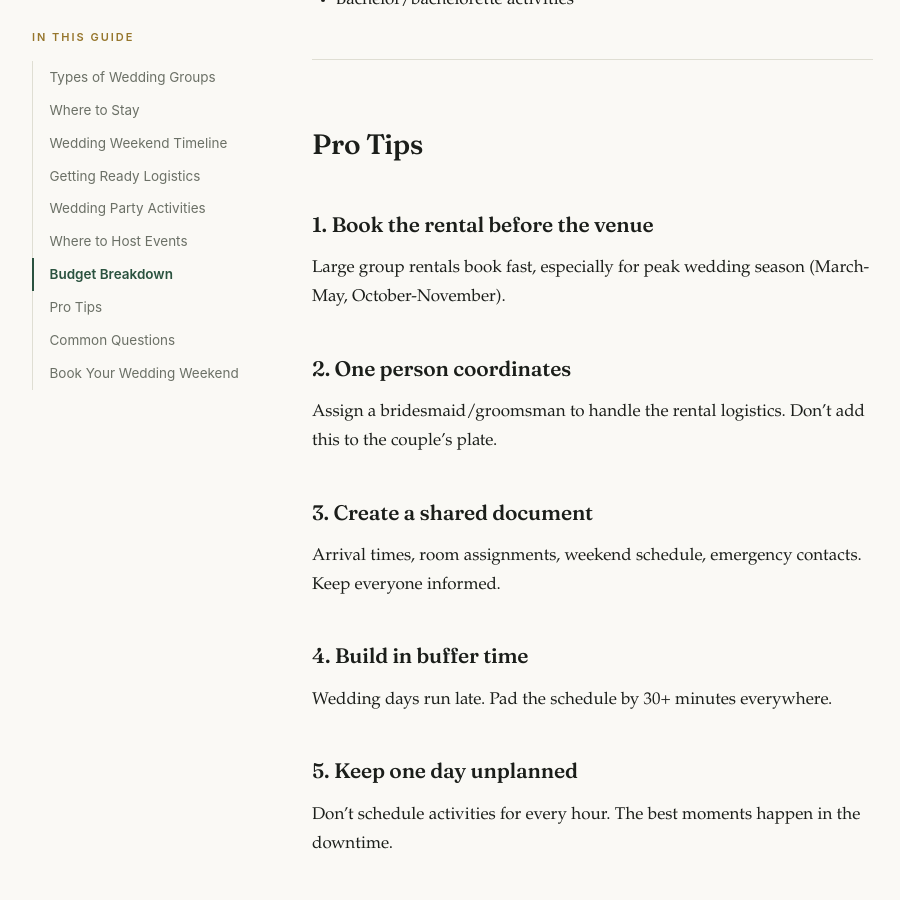
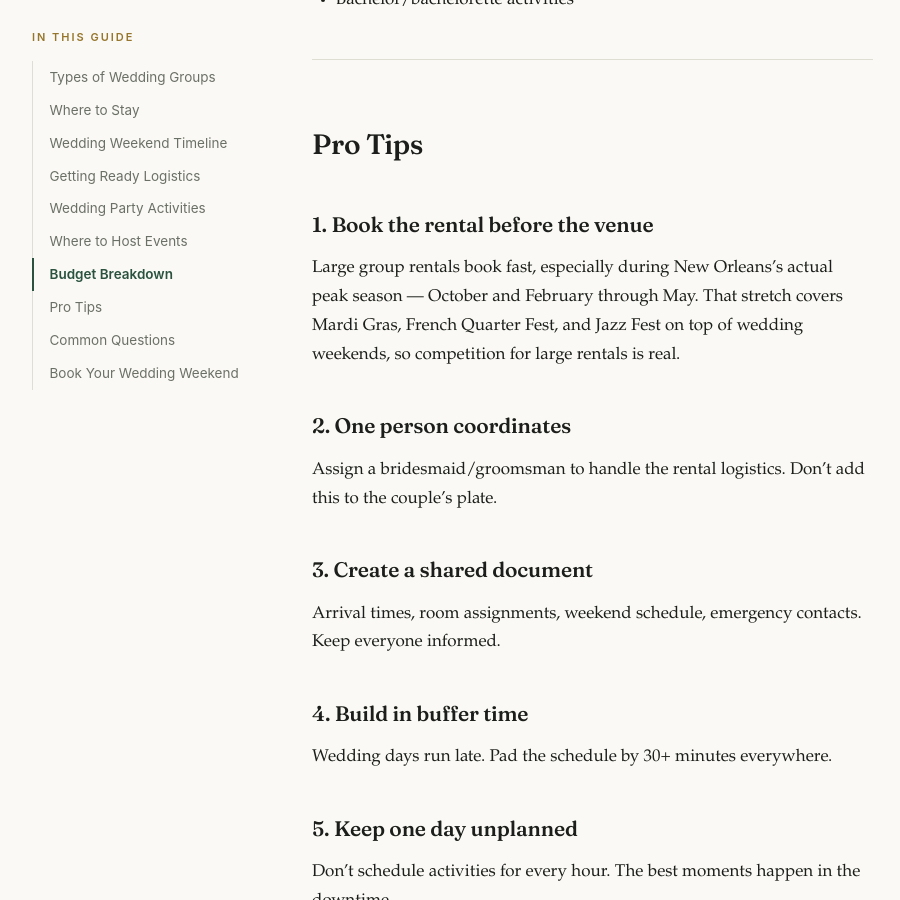
Before and after one commit to sjworth-dev/nola-group-travel, a Jekyll site: the page built from _guides/wedding-party.md, in a window 1280 px wide and 900 px high, scrolled down 9190 px. Shown: the whole window, without its empty margins (70-970 px from the left). Built offline with Jekyll 4.4.1, drawn with Linux system fonts in a browser that asks for light colours; some of the changed text lies outside the part shown.

Commit message:
fix: correct seasonal claim in _guides/wedding-party.md
Refreshed the oldest-dated guide in _guides/. "Peak wedding season
(March-May, October-November)" didn't match the verified NOLA
seasonality ground truth (October and February-May are peak;
November isn't). Bumped date.

Co-Authored-By: Claude Sonnet 5 <noreply@anthropic.com>
Claude-Session: https://claude.ai/code/session_01YLerT1xzZCpBTpJpX23Qek

```diff
--- a/_guides/wedding-party.md
+++ b/_guides/wedding-party.md
@@ -248,7 +248,7 @@ The [restaurant guide](/guides/restaurant-guide/) covers how to book these for l
 
 ### 1. Book the rental before the venue
 
-Large group rentals book fast, especially for peak wedding season (March-May, October-November).
+Large group rentals book fast, especially during New Orleans's actual peak season — October and February through May. That stretch covers Mardi Gras, French Quarter Fest, and Jazz Fest on top of wedding weekends, so competition for large rentals is real.
 
 ### 2. One person coordinates
 
```
Also changed, not shown: other parts of _guides/wedding-party.md (+1 -1 lines), ROADMAP-ARCHIVE.md (+1 -0 lines).
